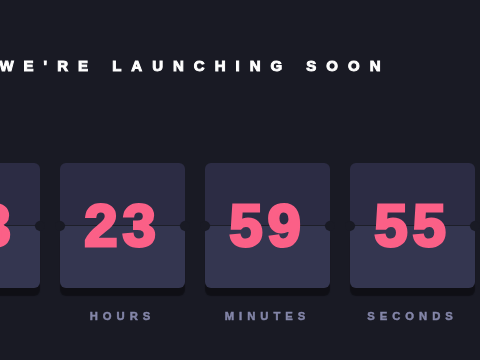
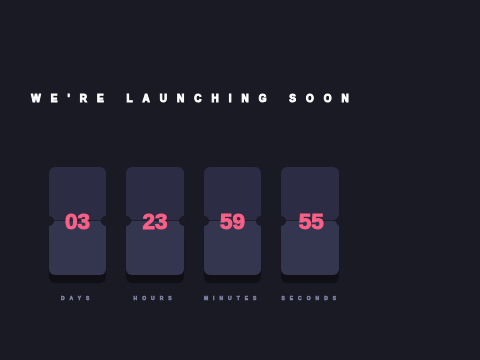
Before and after one commit to Ahmed-let-front/timer-down, a website built with Vite: page index.html in a window 390 px wide. Shown: the part 140-500 px from the top of the page, 480 px wide, since content can reach past the window. Built offline with nearby package versions, Linux system fonts and the light colour scheme; files whose address does not match are found by name.

Commit message:
kepp it responsve

```diff
--- a/index.html
+++ b/index.html
@@ -12,13 +12,13 @@
     class="bg-[url('./src/assets/images/bg-stars.svg')] bg-no-repeat bg-cover bg-slate-900 text-[1.4rem] font-bold text-white flex flex-col items-center gap-15 justify-between h-screen"
   >
     <main class="flex-1 flex items-center justify-between">
-      <div class="flex flex-col gap-35 text-center">
+      <div class="flex flex-col gap-20 md:gap-35 text-center">
         <h1
-          class="tracking-[1rem] font-black text-2xl [-webkit-text-stroke:1px_var(--color-white)]"
+          class="tracking-[1rem] font-black max-md:text-[1rem] [-webkit-text-stroke:1px_var(--color-white)] leading-15"
         >
           WE'RE LAUNCHING SOON
         </h1>
-        <div class="flex gap-8">
+        <div class="flex gap-8 flex-wrap self-center">
           <div class="flex flex-col gap-8">
             <div class="dots relative perspective-midrange">
               <div class="rectangular rectangular-top"></div>
--- a/src/css/main.css
+++ b/src/css/main.css
@@ -19,13 +19,13 @@
 }
 @layer components {
   .rectangular {
-    @apply rounded-[0.6rem] w-50 h-25;
+    @apply rounded-[0.6rem] md:w-50 md:h-25 w-23 h-21.5;
   }
   .text-output {
-    @apply text-pink-100 text-[6rem] absolute left-1/2 top-1/2 tracking-[0.5rem] -translate-1/2 [-webkit-text-stroke:3px_var(--color-pink-100)];
+    @apply text-pink-100 text-4xl md:text-[6rem] absolute left-1/2 top-1/2 md:tracking-[0.5rem] -translate-1/2 [-webkit-text-stroke:1px_var(--color-pink-100)] md:[-webkit-text-stroke:3px_var(--color-pink-100)];
   }
   .text-label {
-    @apply tracking-[0.5rem] text-lg text-lavender-300  [-webkit-text-stroke:0.5px_var(--color-lavender-300)];
+    @apply tracking-[0.5rem] text-[0.5rem] md:text-lg text-lavender-300  [-webkit-text-stroke:0.5px_var(--color-lavender-300)];
   }
   .dots {
     @apply after:absolute after:-right-2 after:top-1/2 after:-translate-y-1/2 after:bg-slate-900 after:size-4 after:rounded-full before:absolute before:-left-2 before:top-1/2 before:-translate-y-1/2 before:bg-slate-900 before:size-4 before:rounded-full;
```
Also changed, not shown: public/active-states.jpg (renamed from public/design/active-states.jpg), public/desktop-design.jpg (renamed from public/design/desktop-design.jpg), public/mobile-design.jpg (renamed from public/design/mobile-design.jpg), public/preview.jpg (renamed from public/design/preview.jpg).
